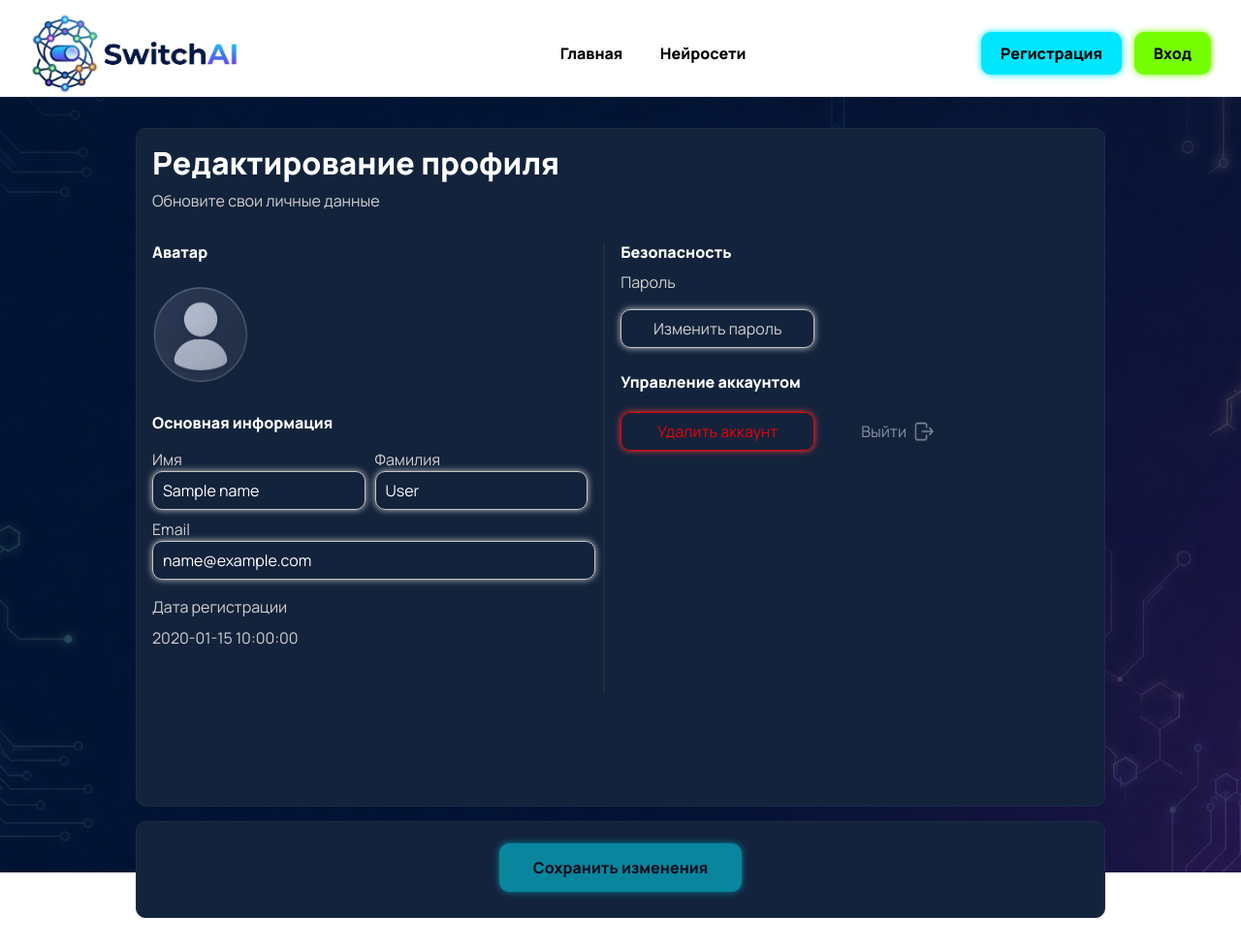
After one commit to vladisupov/SwitchAI, a Flask app: template templates/edit_profile.html in a window 1280 px wide. The commit adds this page. Shown: the whole page at 97% size. Run offline with Flask 3, Linux system fonts and the light colour scheme; the template is opened without the code that fills it: most values are stand-ins (such as "Sample title", 1, 10 or a date in 2020); some libraries are stand-ins or nearby versions.

Commit message:
Создание профиля пользователя. интерфейс + кнопка изменить пароль, обновленный requirements.txt

```diff
--- a/main.py
+++ b/main.py
@@ -396,19 +396,66 @@ def change_password():
     db_sess.commit()
     return jsonify({"message": "Пароль установлен"})
 
+#------------------------------------------Страница профиля пользователя------------------------------------------
+
 @app.route('/profile/<int:id>')
 def profile(id):
     db_sess = db_session.create_session()
     user = db_sess.query(User).filter(User.id == id).first()
     if not current_user.is_authenticated:
-        return jsonify({"error":"Доступ запрещен"})
+        return jsonify({"error":"Доступ запрещен"}), 403
     if id != current_user.id:
-        return jsonify({"error":"Вы можете просматривать только свою страницу профиля"})
+        return jsonify({"error":"Вы можете просматривать только свою страницу профиля"}), 403
     if not user:
         return jsonify({"error": "Пользователь не найден"}), 404
 
     return render_template('user_profile.html', user=user)
 
+#--------------------------------------------Страница изменения данных пользователя------------------------------------
+@app.route('/edit_profile/<int:id>', methods=['GET'])
+def edit_profile(id):
+    db_sess = db_session.create_session()
+    user = db_sess.query(User).filter(User.id == id).first()
+    name = user.name
+    surname = user.surname
+    email = user.email
+    date = user.modified_date.strftime("%d.%m.%Y")
+    if not current_user.is_authenticated:
+        return jsonify({"error":"Доступ запрещен"}), 403
+    if id != current_user.id:
+        return jsonify({"error":"Вы можете просматривать только свою страницу профиля"}), 403
+    if not user:
+        return jsonify({"error": "Пользователь не найден"}), 404
+
+    return render_template('edit_profile.html', user=user, name=name, surname=surname, email=email, date=date)
+
+#--------------------------------------------Изменение данных пользователя-------------------------------
+@app.route('/edit_profile/<int:id>', methods=['POST'])
+def edit_profile_post(id):
+    db_sess = db_session.create_session()
+    user = db_sess.query(User).filter(User.id == id).first()
+    name = request.form.get('name', '')
+    surname = request.form.get('surname', '')
+    email = request.form.get('email', '')
+    if not email:
+        return jsonify({'error': 'Email не предоставлен'}), 400
+    if not name:
+        return jsonify({'error': 'Имя не предоставлено'}), 400
+    if not surname:
+        return jsonify({'error': 'Фамилия не предоставлена'}), 400
+
+    user_current_email = user.email
+    if email != user_current_email:
+        other = db_sess.query(User).filter(User.email == email).first()
+        if other:
+            return jsonify({'error': 'Пользователь с таким email уже существует'}), 400
+        user.is_verified = False
+
+    user.name = name
+    user.surname = surname
+    user.email = email
+    db_sess.commit()
+    return jsonify({"message": "Изменения успешно сохранены"}), 200
 
 
 
@@ -437,7 +484,8 @@ def neuro_request():
 
     headers = {
         "Authorization": f"Bearer {OPENROUTER_API_KEY}",
-        "X-OpenRouter-Experimental-Metadata": "enabled"
+        "X-OpenRouter-Experimental-Metadata": "enabled",
+        'Content-Type': 'application/json'
     }
     # Тело запроса
     json = {
--- a/templates/base.html
+++ b/templates/base.html
@@ -148,7 +148,7 @@
         top: 50%;
         left: 50%;
         transform: translate(-50%, -50%);
-        transition: background 0.3s ease;
+        transition: background-color 0.3s ease;
     }
     .burger-icon::before, .burger-icon::after {
         content: '';
--- /dev/null
+++ b/templates/edit_profile.html
@@ -0,0 +1,498 @@
+{% extends "base.html" %}
+
+<!-- Важно: запрещаем индексацию личной страницы -->
+{% block extra_meta %}
+<meta name="robots" content="noindex, nofollow">
+{% endblock %}
+
+{% block content %}
+<meta charset="UTF-8">
+<style>
+    html, body {
+        margin: 0;
+        padding: 0;
+        width: 100%;
+        height: 100%;
+    }
+    .background-image{
+        width: 100vw;
+        display: flex;
+        flex-direction: column;
+        align-items: center;
+        justify-content: flex-start;
+        background-image: url("/static/img/error404bg.png");
+        background-size: cover;
+        background-repeat: no-repeat;
+        background-position: center center;
+        min-height: 100dvh;
+        min-height: -webkit-fill-available;
+        height: 100vh;
+        position: relative;
+    }
+    .content{
+        width: 100vw;
+        height: auto;
+        display: flex;
+        flex-direction: column;
+        justify-content: center;
+        align-items: center;
+        padding: 2rem 2rem;
+    }
+    .edit-profile-div{
+        width: 90%;
+        max-width: 1000px;
+        height: 700px;
+        border: 1px solid #1f2c44;
+        border-radius: 10px;
+        background-color: #13233c;
+        display: flex;
+        flex-direction: column;
+        color: white;
+        padding: 1rem 1rem;
+    }
+    .edit-profile-text h1{
+        font-weight: 800;
+        font-size: 2rem;
+    }
+    .edit-profile-text p{
+        color: #d2d2d2;
+    }
+    .save-changes-div{
+        margin-top: 15px;
+        border: 1px solid #1f2c44;
+        border-radius: 10px;
+        background-color: #13233c;
+        width: 90%;
+        max-width: 1000px;
+        height: 100px;
+        display: flex;
+        flex-direction: column;
+        justify-content: center;
+        align-items: center;
+        padding: 0.5rem 1rem;
+    }
+    .save-changes-btn{
+        height: 50px;
+        width: 250px;
+        border: 1px solid #00E6FF;
+        border-radius: 10px;
+        background-color: #00E6FF;
+        box-shadow: 0 0 7px #00E6FF;
+        color: black;
+        font-weight: 800;
+        opacity: 0.5;
+        transition: transform 0.1s ease-in-out, filter 0.1s ease-in-out;
+        -webkit-tap-highlight-color: transparent;
+    }
+    @media (hover: hover){
+        .save-changes-btn:hover{
+            filter: brightness(90%);
+            transform: scale(1.05)
+        }
+    }
+    .save-changes-btn:focus{
+        outline: none;
+    }
+    .save-changes-btn:active{
+        outline: none;
+        transform: scale(0.95);
+        transition: transform 0.1s ease-in-out;
+    }
+    .edit-data{
+        width: 100%;
+        height: 100%;
+        display: flex;
+        flex-direction: row;
+    }
+    .personal-data{
+        width: 50%;
+        border-right: 2px solid #1f2c44;
+        height: 80%;
+        display: flex;
+        flex-direction: column;
+        margin: 1rem 0;
+        padding-right: 0.5rem;
+    }
+    .personal-data h4{
+        font-size: 1rem;
+        font-weight: 800;
+    }
+    .ava-div img{
+        width: 100px;
+        height: 100px;
+        border-radius: 50px;
+        margin-top: 1rem;
+        margin-bottom: 2rem;
+    }
+    .personal-data p{
+        font-weight: 200;
+        margin: 0;
+        font-size: 1rem;
+        color: #d2d2d2;
+    }
+    .name-surname-email-div{
+        width: 100%;
+        margin: 0.5rem 0;
+        display: flex;
+        flex-direction: row;
+    }
+    .name-div{
+        width: calc(50% - 5px - 0.25rem);
+        display: flex;
+        flex-direction: column;
+        margin-right: 5px;
+    }
+    .surname-div{
+        width: calc(50% - 5px - 0.25rem);
+        display: flex;
+        flex-direction: column;
+        margin-left: 5px;
+    }
+    .input{
+        background-color: transparent;
+        border: 1px solid #c5c5c5;
+        box-shadow: 0 0 7px #c5c5c5;
+        border-radius: 10px;
+        outline: none;
+        width: 100%;
+        height: 40px;
+        color: white;
+        padding-left: 10px;
+    }
+    .input:focus{
+        border-color: #00E6FF;
+        box-shadow: 0 0 7px #00E6FF;
+    }
+    .security{
+        width: 50%;
+        height: 80%;
+        display: flex;
+        flex-direction: column;
+        margin: 1rem;
+        margin-left: 1rem;
+    }
+    .security h4{
+        font-weight: 800;
+        font-size: 1rem;
+    }
+    .password-div{
+        display: flex;
+        flex-direction: column;
+        width: 100%;
+        height: auto;
+        margin-bottom: 1rem;
+    }
+    .security p{
+        color: #d2d2d2;
+    }
+    .change-btn{
+        color: #d2d2d2;
+        background-color: transparent;
+        border: 1px solid #c5c5c5;
+        box-shadow: 0 0 7px #c5c5c5;
+        width: 200px;
+        height: 40px;
+        border-radius: 10px;
+        transition: transform 0.1s ease-in-out;
+    }
+    @media (hover: hover){
+        .change-btn:hover{
+            transform: scale(1.05);
+        }
+    }
+    .change-btn:focus{
+        outline: none;
+    }
+    .change-btn:active{
+        outline: none;
+        transform: scale(0.95);
+        transition: transform 0.1s ease-in-out;
+    }
+    .message{
+        font-size: 12px;
+        margin: 0;
+        margin-top: 5px;
+        color: white;
+    }
+    .account-div{
+        width: 100%;
+        height: 50px;
+        display: flex;
+        flex-direction: row;
+        margin-top: 0.5rem;
+        align-items: center;
+        justify-content: flex-start;
+        gap: 3rem;
+    }
+    .account-div a{
+        font-size: 1rem;
+        color: white;
+        text-decoration: none;
+        display: flex;
+        opacity: 0.5;
+        height: 40px;
+        justify-content: center;
+        align-items: center;
+        text-align: center;
+        width: auto;
+        transition: transform 0.1s ease-in-out;
+    }
+    .delete-account{
+        width: 200px;
+        height: 40px;
+        background-color: transparent;
+        color: red;
+        border: 1px solid red;
+        box-shadow: 0 0 7px rgb(255, 62, 62);
+        border-radius: 10px;
+        transition: transform 0.1s ease-in-out;
+        outline: none;
+        opacity: 0.9;
+    }
+    @media (hover:hover){
+        .delete-account:hover{
+            transform: scale(1.05);
+        }
+        .account-div a:hover{
+            text-decoration: none;
+            opacity: 0.7;
+        }
+    }
+    .account-div a:focus{
+        opacity: 1;
+        transform: scale(0.95);
+    }
+    .delete-account:focus{
+        outline: none;
+    }
+    .delete-account:active{
+        outline: none;
+        transform: scale(0.95);
+        transition: transform 0.1s ease-in-out;
+    }
+</style>
+<div class="background-image">
+    <div class="content">
+        <div class="edit-profile-div">
+            <div class="edit-profile-text">
+                <h1>Редактирование профиля</h1>
+                <p>Обновите свои личные данные</p>
+            </div>
+            <div class="edit-data">
+                <div class="personal-data">
+                    <h4>Аватар</h4>
+                    <div class="ava-div">
+                        <img src="/static/img/default_ava.png" alt="аватар">
+                    </div>
+                    <h4>Основная информация</h4>
+                    <div class="name-surname-email-div">
+                        <div class="name-div">
+                            <p>Имя</p>
+                            <input class="input" type="text" id="name-input" value="{{name}}" onchange="setBtnDisable()">
+                        </div>
+                        <div class="surname-div">
+                            <p>Фамилия</p>
+                            <input type="text" class="input" id="surname-input" value="{{surname}}" onchange="setBtnDisable()">
+                        </div>
+                    </div>
+                    <p>Email</p>
+                    <input type="email" class="input" id="email-input" value="{{email}}" onchange="setBtnDisable()">
+                    <p style="margin-top: 1rem; margin-bottom: 0.5rem;">Дата регистрации</p>
+                    <p>{{date}}</p>
+                </div>
+                <div class="security">
+                    <h4>Безопасность</h4>
+                    <div class="password-div">
+                        <p>Пароль</p>
+                        <button class="change-btn" id="change-password-btn">Изменить пароль</button>
+                        <p class="message" id="password-message"></p>
+                        <p class="message" id="timer"></p>
+                    </div>
+                    <h4>Управление аккаунтом</h4>
+                    <div class="account-div">
+                        <button class="delete-account" id="delete-account-btn">Удалить аккаунт</button>
+                        <a href="/logout" id="logout">Выйти<span><img src="/static/img/logout_icon.png" alt="Выйти" style="width: 25px; height: 23px; margin-left: 5px;"></span></a>
+                    </div>
+                </div>
+            </div>
+        </div>
+        <div class="save-changes-div">
+            <button class="save-changes-btn" disabled="true" id="save-changes-btn">Сохранить изменения</button>
+            <p class="message" id="message"></p>
+        </div>
+    </div>
+</div>
+<script>
+    //Функция-таймер
+    function countdown(seconds, onTick, onComplete){
+        let remaining = seconds;
+
+        const interval = setInterval(() => {
+            if (remaining <= 0){
+                clearInterval(interval);
+                onComplete?.();
+            }
+            else {
+                remaining--;
+            onTick?.(remaining);
+            }
+        }, 1000)
+    }
+    function setBtnDisable(){
+        const message = document.getElementById("message");
+        const btn = document.getElementById("save-changes-btn");
+        if (!btn) return;
+        btn.disabled = false;
+        btn.style.opacity = "1";
+        btn.innerText = "Сохранить изменения";
+        message.innerText = '';
+    }
+    document.addEventListener("DOMContentLoaded", function(){
+        const saveBtn = document.getElementById("save-changes-btn");
+        const message = document.getElementById("message");
+        if (!saveBtn) return;
+        function setBtnDisable(){
+            saveBtn.disabled = false;
+            saveBtn.style.opacity = "1";
+            saveBtn.innerText = "Сохранить изменения";
+            message.innerText = '';
+        }
+        saveBtn.addEventListener("click", function(){
+            saveBtn.disabled = true;
+            saveBtn.style.opacity = "0.5";
+            saveBtn.innerText = "Сохранение...";
+
+            const nameInput = document.getElementById("name-input");
+            const surnameInput = document.getElementById("surname-input");
+            const emailInput = document.getElementById("email-input");
+            if (!nameInput || !emailInput || !surnameInput) return;
+
+            const name = nameInput.value;
+            const surname = surnameInput.value;
+            const email = emailInput.value;
+
+            if (!email){
+                message.innerText = "Введите email";
+                message.style.color = "red";
+                saveBtn.disabled = false;
+                saveBtn.style.opacity = "1";
+                return;
+            }
+            if (!name){
+                message.innerText = "Введите имя";
+                message.style.color = "red";
+                saveBtn.disabled = false;
+                saveBtn.style.opacity = "1";
+                return;
+            }
+            if (!surname){
+                message.innerText = "Введите фамилию";
+                message.style.color = "red";
+                saveBtn.disabled = false;
+                saveBtn.style.opacity = "1";
+                return;
+            }
+            const formData = new FormData();
+            formData.append("email", email);
+            formData.append("name", name);
+            formData.append("surname", surname);
+
+            fetch('/edit_profile/{{user.id}}', {
+                method: "POST",
+                body: formData
+            })
+            .then(response => response.json())
+            .then(data => {
+                if (data.message){
+                    message.innerText = data.message;
+                    message.style.color = "green";
+                    saveBtn.innerText = "Сохранено";
+                }
+                else if (data.error){
+                    message.innerText = "Ошибка:" + data.error;
+                    message.style.color = "red";
+                    saveBtn.innerText = "Сохранить изменения";
+                    saveBtn.disabled = false;
+                    saveBtn.style.opacity = "1";
+                }
+            })
+            .catch(error => {
+                message.innerText = "Произошла ошибка при отправке";
+                message.style.color = "red";
+                saveBtn.disabled = false;
+                saveBtn.opacity = "1";
+                saveBtn.innerText = "Сохранить изменения";
+            })
+        });
+        const changePasswordBtn = document.getElementById("change-password-btn");
+        const passwordMessage = document.getElementById("password-message");
+        const timer = document.getElementById("timer");
+        if (!changePasswordBtn) return;
+        changePasswordBtn.addEventListener("click", function(){
+            changePasswordBtn.disabled = true;
+            changePasswordBtn.style.opacity = "0.5";
+            changePasswordBtn.innerText = "Отправка письма...";
+
+            const userEmail = '{{email or ""}}';
+            if (!userEmail){
+                passwordMessage.innerText = "Ошибка: email не предоставлен";
+                passwordMessage.style.color = "red";
+                changePasswordBtn.disabled = false;
+                changePasswordBtn.opacity = "1";
+                changePasswordBtn.innerText = "Изменить пароль";
+                return;
+            }
+
+            const passwordFormData = new FormData();
+            passwordFormData.append("email", userEmail);
+
+            fetch("/send_password_email", {
+                method: "POST",
+                body: passwordFormData
+            })
+            .then(response => response.json())
+            .then(data =>{
+                if (data.message){
+                    passwordMessage.innerText = "Письмо с инструкцией по смене пароля было отправлено на почту.";
+                    passwordMessage.style.color = "green";
+                    changePasswordBtn.innerText = "Отправлено";
+                    //Таймер для повторной отправки
+                    countdown(
+                        30,
+                        (remaining) => timer.innerText = `Отпраить повторно через ${remaining} сек`,
+                        () => {
+                            changePasswordBtn.disabled = false;
+                            changePasswordBtn.style.opacity = '1';
+                            changePasswordBtn.innerText = "Отправить еще раз";
+                            timer.innerText = '';
+                        }
+                    );
+                }
+                else if(data.error){
+                    passwordMessage.innerText = "Ошибка при отправке письма:" + data.error;
+                    passwordMessage.style.color = "red";
+                    //Таймер для повторной отправки
+                    countdown(
+                        10,
+                        (remaining) => timer.innerText = `Отпраить повторно через ${remaining} сек`,
+                        () => {
+                            changePasswordBtn.disabled = false;
+                            changePasswordBtn.style.opacity = '1';
+                            changePasswordBtn.innerText = "Отправить письмо еще раз";
+                            timer.innerText = '';
+                            passwordMessage.innerText = '';
+                        }
+                    );
+                }
+            })
+            .catch(error => {
+                passwordMessage.innerText = "Произошла ошибка при отправке письма";
+                passwordMessage.style.color = "red";
+                changePasswordBtn.disabled = false;
+                changePasswordBtn.opacity = "1";
+                changePasswordBtn.innerText = "Отправить письмо еще раз";
+            })
+        });
+    });
+</script>
+{% endblock %}
--- a/templates/register.html
+++ b/templates/register.html
@@ -19,7 +19,6 @@
         border-radius: 15px;
         color: black;
         box-shadow: 0 0 7px #00E6FF;
-        transition: all 0.3s ease;
         font-weight: 800;
         cursor: pointer;
         height: 70px;
```
Also changed, not shown: requirements.txt (+9 -0 lines), templates/index.html (+8 -11 lines), templates/user_profile.html (+17 -11 lines), db/switch.db, static/img/edit_profile.png (added).
